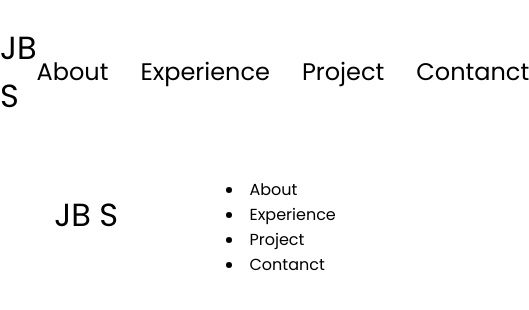
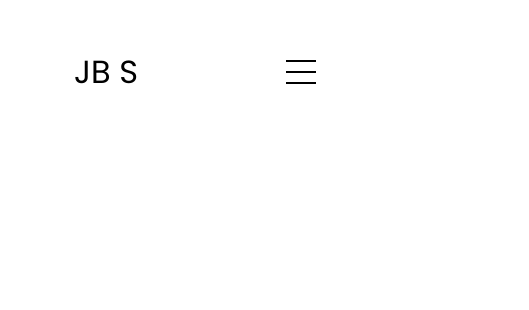
Before and after one commit to Jibran-S/Portfolio-Project, a plain HTML site: page index.html in a window 390 px wide. Shown: the whole page, 529 px wide, since content can reach past the window. Drawn offline with Linux system fonts and the light colour scheme.

Commit message:
New changes to mobile

```diff
--- a/mediaqueries.css
+++ b/mediaqueries.css
@@ -0,0 +1,10 @@
+@media screen and (max-width: 1200px) {
+    #desktop-nav{
+        display: none;
+    }
+
+    #hamburger-nav{
+        display: flex;
+    }
+
+}
--- a/style.css
+++ b/style.css
@@ -66,7 +66,7 @@ a:hover {
 
 /* HAMBURGER MENU */
 
-#hamburger-menu{
+#hamburger-nav{
     display: none;
 }
 
@@ -83,3 +83,22 @@ a:hover {
     width: 30px;
     cursor: pointer;
 }
+
+.hamburger-icon span {
+    width: 100%;
+    height: 2px;
+    background-color: black;
+    transition: all 0.3 ease-in-out;
+}
+
+.menu-links {
+    position: absolute;
+    top: 100%;
+    right: 0;
+    background-color: white;
+    width: fit-content;
+    max-height: 0;
+    overflow: hidden;
+    transition: all 0.3 ease-in-out;
+
+}
```
